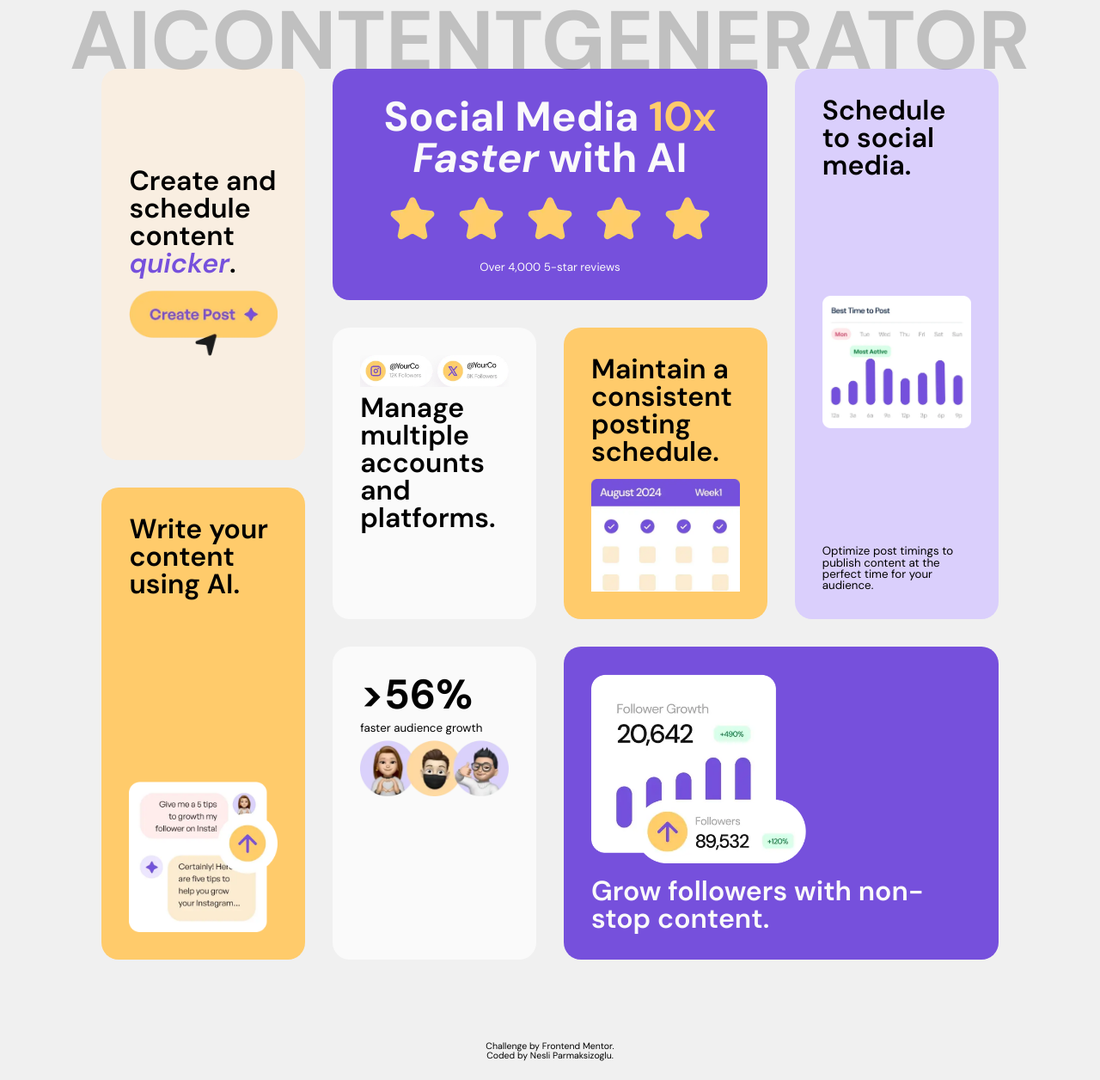
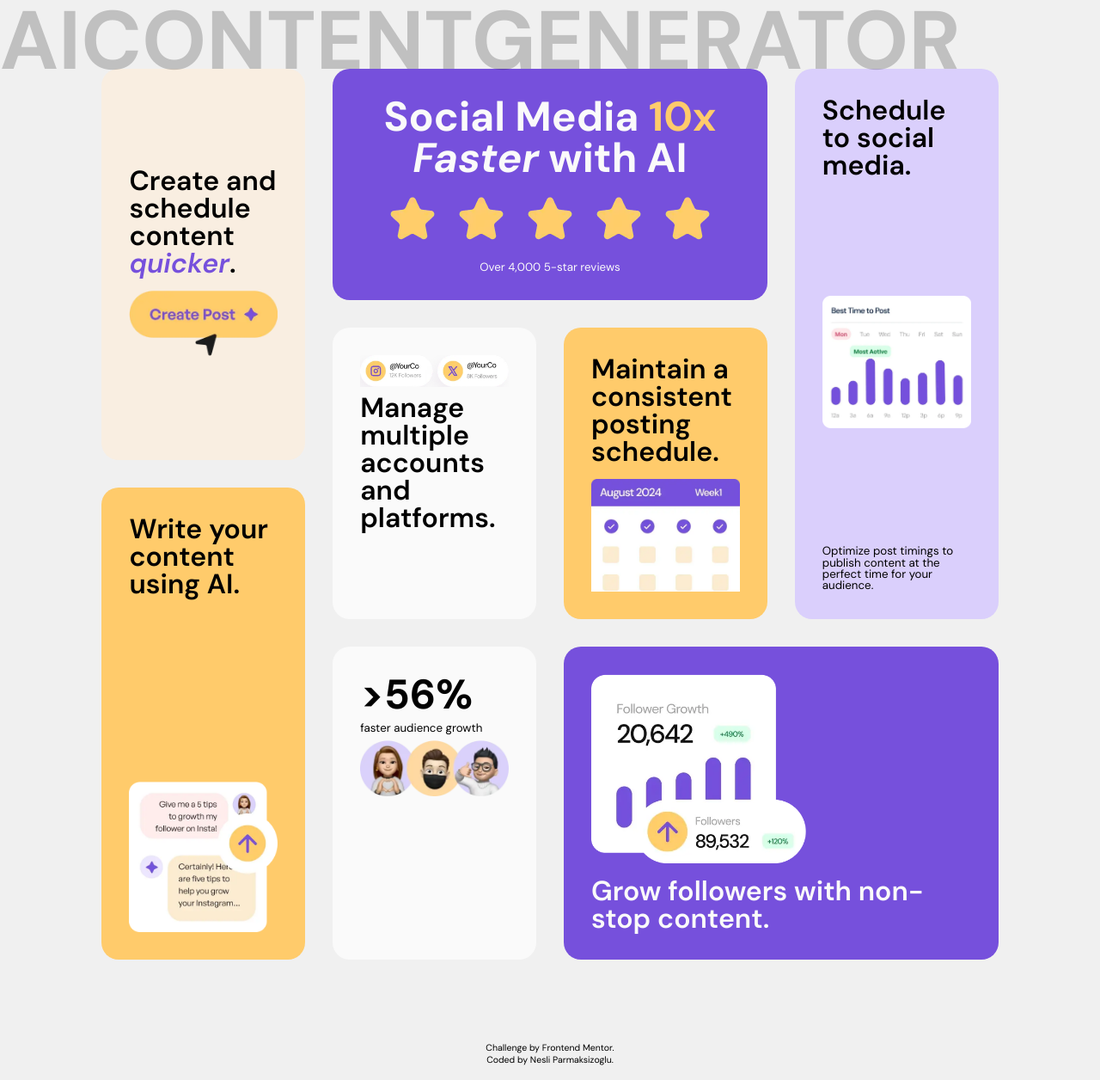
Before and after one commit to nesliprm/CSS-advanced-project, a plain HTML site: page index.html in a window 1280 px wide. Shown: the whole page at 86% size. Drawn offline with Linux system fonts and the light colour scheme.

Commit message:
Update styles.css

```diff
--- a/styles.css
+++ b/styles.css
@@ -26,7 +26,6 @@ header {
 
 header > h1 {
   font-size: clamp(1rem, 10vw, 6rem);
-  text-align: center;
 }
 
 main.container {
@@ -118,6 +117,7 @@ img {
 
 footer {
   margin-top: 2rem;
+  line-height: 1.3;
 }
 
 footer p {
```
